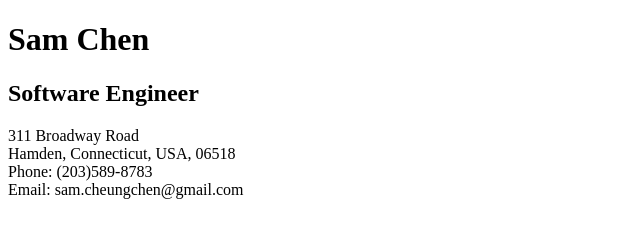
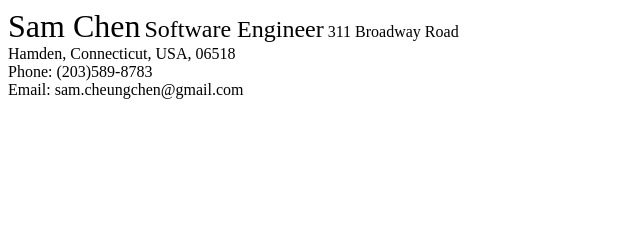
Before and after one commit to samcheungchen/samcheungchen.github.io, a plain HTML site: page index.html in a window 1280 px wide. Shown: the whole page, without its empty margins (0-640 px from the left). Drawn offline with Linux system fonts and the light colour scheme.

Commit message:
Relative Size

```diff
--- a/index.html
+++ b/index.html
@@ -1,12 +1,12 @@
 <!DOCTYPE html>
 <html>
-	<header>
-
-	</header>
+	<head>
+		<link rel="stylesheet" href="styles.css">
+	</head>
 	<body>
 		<div>
-			<h1 class="main_title">Sam Chen</h1>
-			<h2 class="sub_title">Software Engineer</h2>
+			<span class="main_title">Sam Chen</span>
+			<span class="sub_title">Software Engineer</span>
 			<span>311 Broadway Road
 				<br/>Hamden, Connecticut, USA, 06518
 				<br/>Phone: (203)589-8783
--- a/styles.css
+++ b/styles.css
@@ -0,0 +1,11 @@
+html {
+    font-size: 100%
+}
+
+.main_title {
+    font-size: 2rem
+}
+
+.sub_title {
+    font-size: 1.5rem
+}
```
